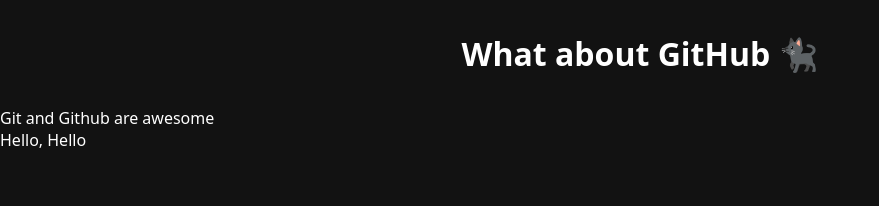
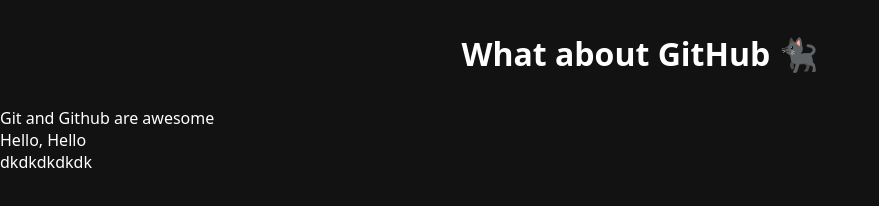
Before and after one commit to StephanUllmann/github-intro, a plain HTML site: page index.html in a window 1280 px wide. Shown: the whole page, without its empty margins (0-879 px from the left). Drawn offline with Linux system fonts and the light colour scheme.

Commit message:
the new footer Leon

```diff
--- a/index.html
+++ b/index.html
@@ -16,6 +16,7 @@
   </body>
   <footer>
     <p>Hello, Hello</p>
+    <p>dkdkdkdkdk</p>
   </footer>
 
 </html>
```
